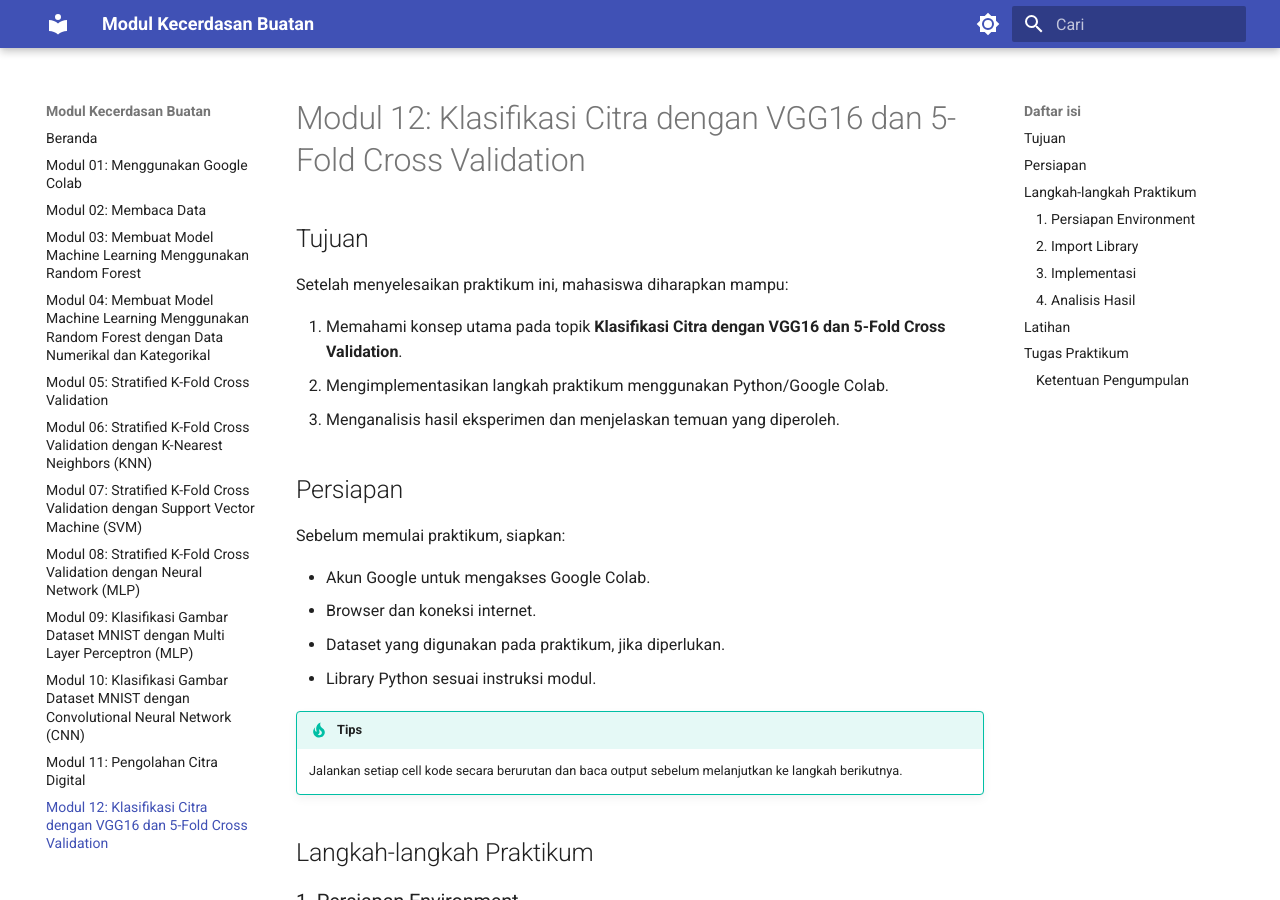
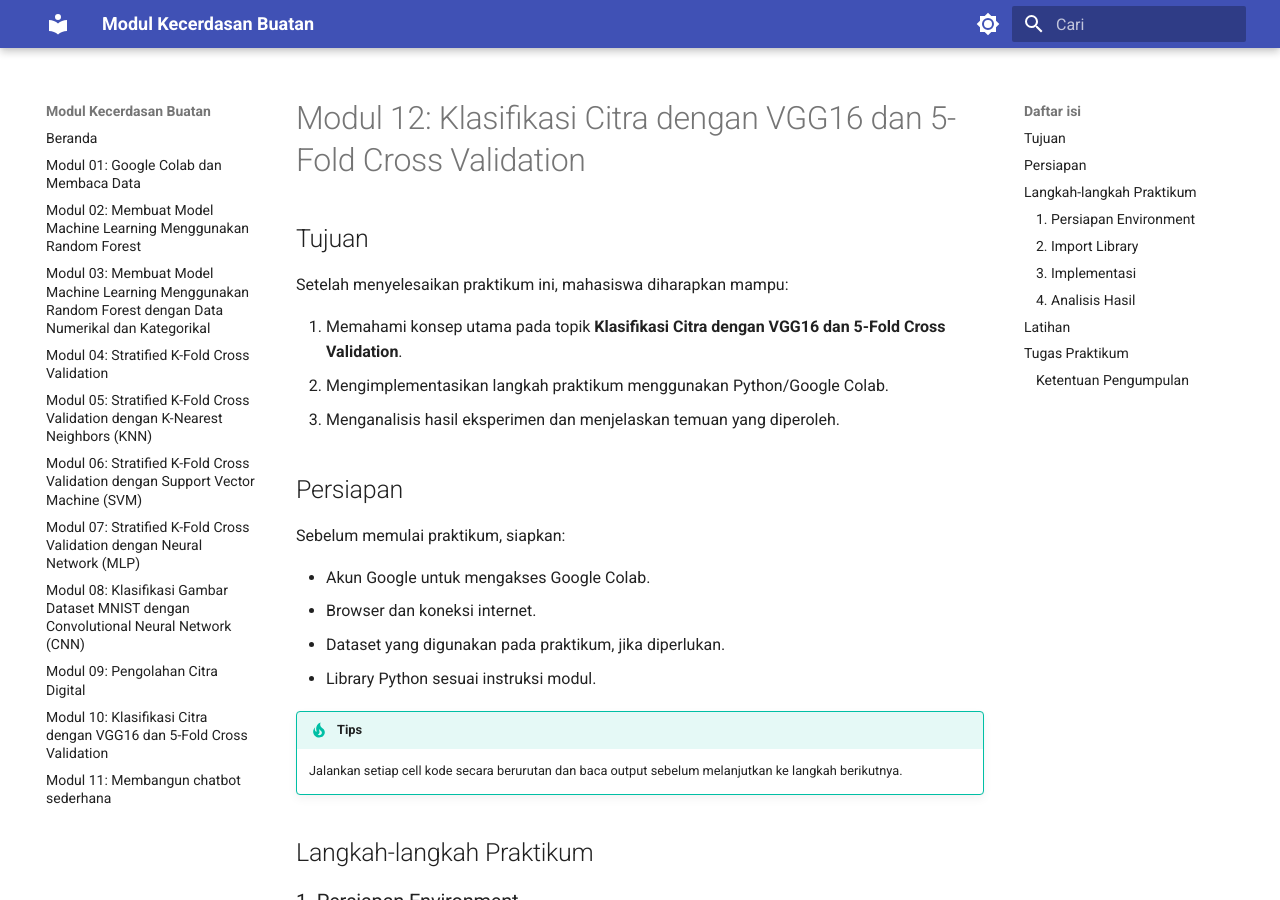
Before and after one commit to hysun7/modul-ai, an MkDocs documentation site: the page built from docs/modul12.md, in a window 1280 px wide and 900 px high. Built offline with MkDocs 1.6.1 and Material for MkDocs 9.7.7, drawn with Linux system fonts in a browser that asks for light colours.

Commit message:
Update mkdocs.yml

```diff
--- a/mkdocs.yml
+++ b/mkdocs.yml
@@ -47,15 +47,14 @@ markdown_extensions:
 
 nav:
   - Beranda: index.md
-  - "Modul 01: Menggunakan Google Colab": modul01.md
-  - "Modul 02: Membaca Data": modul02.md
-  - "Modul 03: Membuat Model Machine Learning Menggunakan Random Forest": modul03.md
-  - "Modul 04: Membuat Model Machine Learning Menggunakan Random Forest dengan Data Numerikal dan Kategorikal": modul04.md
-  - "Modul 05: Stratified K-Fold Cross Validation": modul05.md
-  - "Modul 06: Stratified K-Fold Cross Validation dengan K-Nearest Neighbors (KNN)": modul06.md
-  - "Modul 07: Stratified K-Fold Cross Validation dengan Support Vector Machine (SVM)": modul07.md
-  - "Modul 08: Stratified K-Fold Cross Validation dengan Neural Network (MLP)": modul08.md
-  - "Modul 09: Klasifikasi Gambar Dataset MNIST dengan Multi Layer Perceptron (MLP)": modul09.md
-  - "Modul 10: Klasifikasi Gambar Dataset MNIST dengan Convolutional Neural Network (CNN)": modul10.md
-  - "Modul 11: Pengolahan Citra Digital": modul11.md
-  - "Modul 12: Klasifikasi Citra dengan VGG16 dan 5-Fold Cross Validation": modul12.md
+  - "Modul 01: Google Colab dan Membaca Data": modul01.md
+  - "Modul 02: Membuat Model Machine Learning Menggunakan Random Forest": modul02.md
+  - "Modul 03: Membuat Model Machine Learning Menggunakan Random Forest dengan Data Numerikal dan Kategorikal": modul03.md
+  - "Modul 04: Stratified K-Fold Cross Validation": modul04.md
+  - "Modul 05: Stratified K-Fold Cross Validation dengan K-Nearest Neighbors (KNN)": modul05.md
+  - "Modul 06: Stratified K-Fold Cross Validation dengan Support Vector Machine (SVM)": modul06.md
+  - "Modul 07: Stratified K-Fold Cross Validation dengan Neural Network (MLP)": modul07.md
+  - "Modul 08: Klasifikasi Gambar Dataset MNIST dengan Convolutional Neural Network (CNN)": modul08.md
+  - "Modul 09: Pengolahan Citra Digital": modul09.md
+  - "Modul 10: Klasifikasi Citra dengan VGG16 dan 5-Fold Cross Validation": modul10.md
+  - "Modul 11: Membangun chatbot sederhana": modul11.md
```
